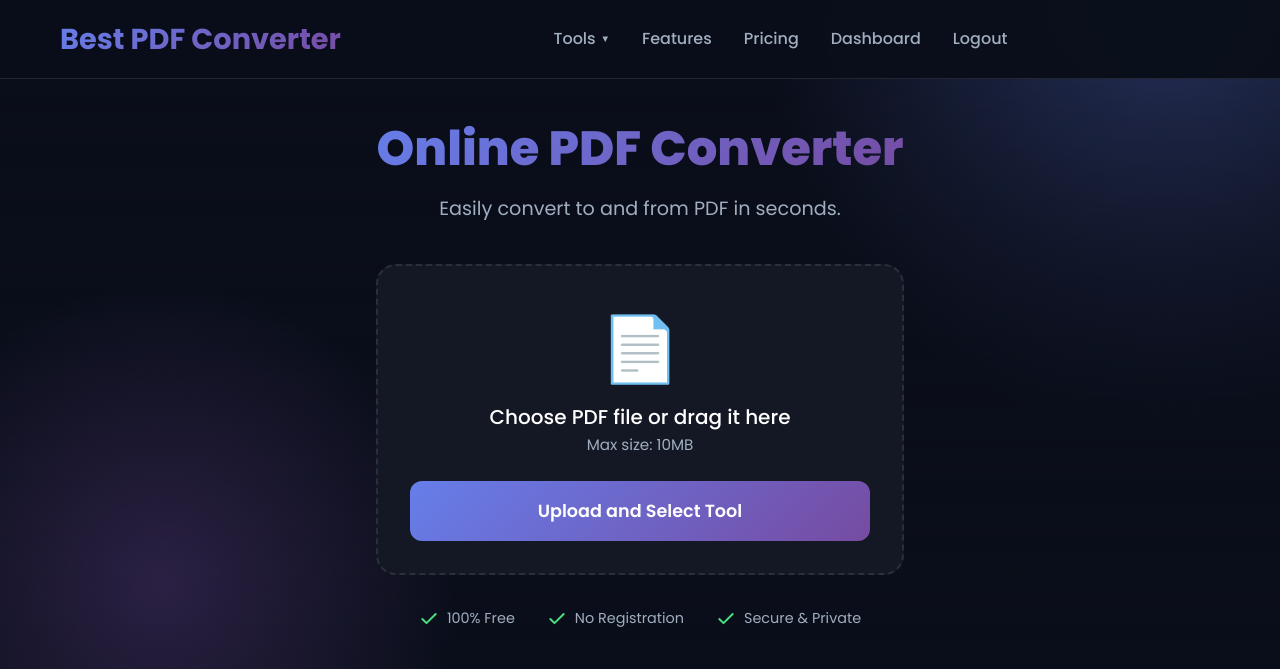
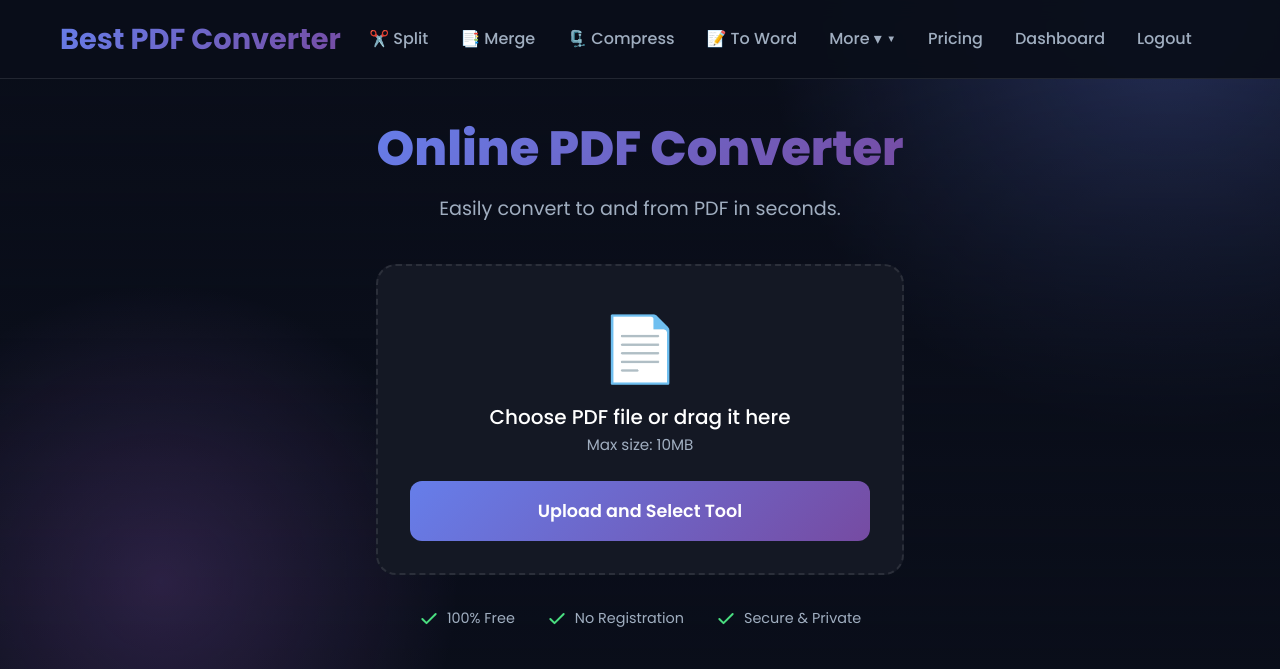
Before and after one commit to zfermi/Zenpdf, a Flask app: page / in a window 1280 px wide. Shown: the top 669 px of the page. Run offline with Flask 3, Linux system fonts and the light colour scheme; the visitor is signed in with stand-in values (Sample User, id 1); data comes from the database, SQL or seed files in the repository; data that the repository does not hold is empty; some libraries are stand-ins or nearby versions.

Commit message:
Update navbar to show main tools directly with More dropdown for additional tools

```diff
--- a/templates/index.html
+++ b/templates/index.html
@@ -867,20 +867,22 @@
                     <h1>Best PDF Converter</h1>
                 </div>
                 <div class="nav-links">
+                    <a href="{{ url_for('split_pdf') }}">✂️ Split</a>
+                    <a href="{{ url_for('merge_pdf') }}">📑 Merge</a>
+                    <a href="{{ url_for('compress_pdf') }}">🗜️ Compress</a>
+                    <a href="{{ url_for('pdf2word') }}">📝 To Word</a>
                     <div class="nav-dropdown">
-                        <a class="nav-dropdown-toggle">Tools</a>
+                        <a class="nav-dropdown-toggle">More ▾</a>
                         <div class="nav-dropdown-menu">
-                            <a href="{{ url_for('split_pdf') }}"><span class="tool-icon">✂️</span> Split PDF</a>
-                            <a href="{{ url_for('merge_pdf') }}"><span class="tool-icon">📑</span> Merge PDF</a>
-                            <a href="{{ url_for('compress_pdf') }}"><span class="tool-icon">🗜️</span> Compress PDF</a>
                             <a href="{{ url_for('rotate_pdf') }}"><span class="tool-icon">🔄</span> Rotate PDF</a>
-                            <a href="{{ url_for('pdf2word') }}"><span class="tool-icon">📝</span> PDF to Word</a>
+                            <a href="{{ url_for('pdf2excel') }}"><span class="tool-icon">📊</span> PDF to Excel</a>
+                            <a href="{{ url_for('pdf2ppt') }}"><span class="tool-icon">📽️</span> PDF to PowerPoint</a>
+                            <a href="{{ url_for('pdf2jpg') }}"><span class="tool-icon">🖼️</span> PDF to JPG</a>
                             <a href="{{ url_for('ai_tools') }}"
                                 style="background: linear-gradient(135deg, rgba(0, 210, 255, 0.1) 0%, rgba(58, 123, 213, 0.1) 100%);"><span
-                                    class="tool-icon">🤖</span> AI Tools</a>
+                                    class="tool-icon">🤖</span> AI Tools ✨</a>
                         </div>
                     </div>
-                    <a href="#features">Features</a>
                     <a href="{{ url_for('pricing') }}">Pricing</a>
                     {% if current_user.is_authenticated %}
                     <a href="{{ url_for('dashboard') }}">Dashboard</a>
```
